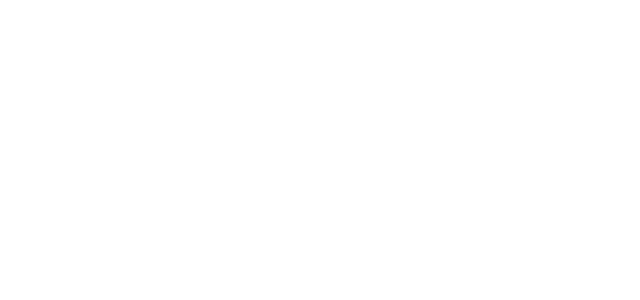
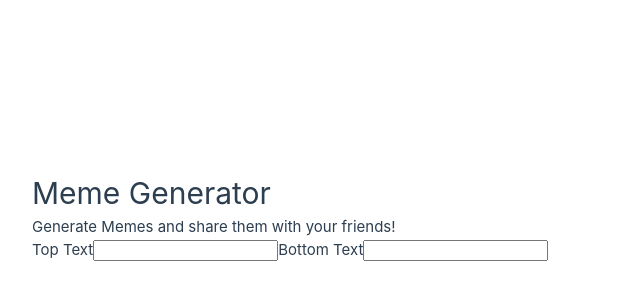
Before and after one commit to doctype-Melvin/vue-meme-generator, a Vue app: page / in a window 1280 px wide. Shown: the part 184-484 px from the top of the page, without its empty margins (0-640 px from the left). Built offline with nearby package versions, Linux system fonts and the light colour scheme.

Commit message:
add ref and methods to set top/bottom text

```diff
--- a/src/App.vue
+++ b/src/App.vue
@@ -1,11 +1,29 @@
-<script setup></script>
+<script setup>
+import { ref } from 'vue'
+import Input from './components/Input.vue'
+import Output from './components/Output.vue'
+
+const topText = ref('')
+const updateTopText = (event) => {
+  topText.value = event.target.value
+}
+
+const bottomText = ref('')
+const updateBottomText = (event) => {
+  bottomText.value = event.target.value
+}
+</script>
 
 <template>
   <header>
-    <div class="wrapper"></div>
+    <div class="wrapper">
+      <Input :updateTopText="updateTopText" :updateBottomText="updateBottomText" />
+    </div>
   </header>
 
-  <main></main>
+  <main>
+    <Output :topText="topText" :bottomText="bottomText" />
+  </main>
 </template>
 
 <style scoped>
--- a/src/components/Generator.vue
+++ /dev/null
@@ -1,3 +0,0 @@
-<script setup></script>
-
-<template></template>
--- /dev/null
+++ b/src/components/Input.vue
@@ -0,0 +1,24 @@
+<script setup>
+import { defineProps, ref } from 'vue'
+
+defineProps({
+  updateTopText: Function,
+  updateBottomText: Function
+})
+
+const exampleText = ref('')
+</script>
+
+<template>
+  <h1>Meme Generator</h1>
+  <p>Generate Memes and share them with your friends!</p>
+  <form class="form">
+    <label for="top-text">Top Text</label>
+    <input @input="updateTopText" id="top-text" type="text" />
+    <label for="bottom-text">Bottom Text</label>
+    <input @input="updateBottomText" id="bottom-text" type="text" />
+  </form>
+  <div>{{ exampleText }}</div>
+</template>
+
+<style scoped></style>
--- a/src/components/Header.vue
+++ b/src/components/Output.vue
@@ -1,6 +1,17 @@
-<script setup></script>
+<script setup>
+import { defineProps, ref } from 'vue'
+defineProps({
+  topText: String,
+  bottomText: String
+})
+</script>
 
-<template></template>
+<template>
+  <div class="greetings">
+    <h2>{{ topText }}</h2>
+    <h2>{{ bottomText }}</h2>
+  </div>
+</template>
 
 <style scoped>
 h1 {
```
